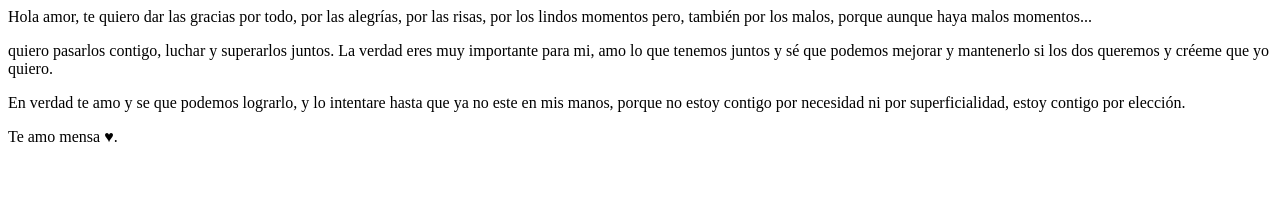
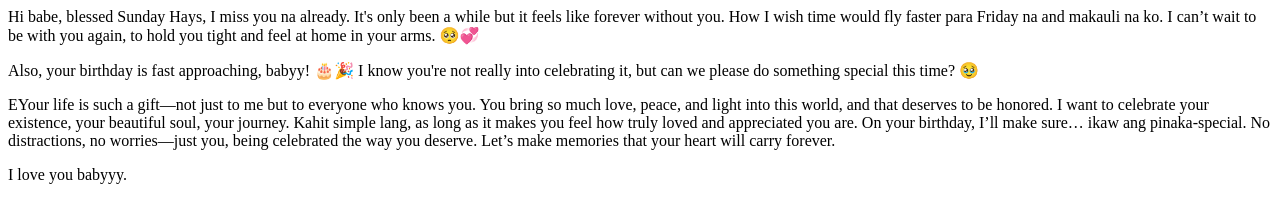
Before and after one commit to kentyyyyy/clynie, a plain HTML site: page index.html in a window 1280 px wide. Drawn offline with Linux system fonts and the light colour scheme.

Commit message:
Update index.html

```diff
--- a/index.html
+++ b/index.html
@@ -12,19 +12,23 @@
         <div class="note js-note">
           <div class="note__text">
             <p>
-              Hola amor, te quiero dar las gracias por todo, por las alegrías, por las risas, por los lindos momentos pero, también por los malos, porque aunque haya malos momentos...
+              Hi babe, blessed Sunday
+Hays, I miss you na already. It's only been a while but it feels like forever without you. How I wish time would fly faster para Friday na and makauli na ko. I can’t wait to be with you again, to hold you tight and feel at home in your arms. 🥺💞
             </p>
           </div>
         </div>
         <div class="note js-note">
           <div class="note__text">
-            <p>quiero pasarlos contigo, luchar y superarlos juntos. La verdad eres muy importante para mi, amo lo que tenemos juntos y sé que podemos mejorar y mantenerlo si los dos queremos y créeme que yo quiero.</p>
+            <p>Also, your birthday is fast approaching, babyy! 🎂🎉
+I know you're not really into celebrating it, but can we please do something special this time? 🥹</p>
           </div>
         </div>
         <div class="note js-note">
           <div class="note__text">
-            <p>En verdad te amo y se que podemos lograrlo, y lo intentare hasta que ya no este en mis manos, porque no estoy contigo por necesidad ni por superficialidad, estoy contigo por elección.</p>
-            <p>Te amo mensa &hearts;.</p>
+            <p>EYour life is such a gift—not just to me but to everyone who knows you. You bring so much love, peace, and light into this world, and that deserves to be honored. I want to celebrate your existence, your beautiful soul, your journey. Kahit simple lang, as long as it makes you feel how truly loved and appreciated you are.
+
+On your birthday, I’ll make sure… ikaw ang pinaka-special. No distractions, no worries—just you, being celebrated the way you deserve. Let’s make memories that your heart will carry forever. </p>
+            <p>I love you babyyy.</p>
           </div>
         </div>
       </div>
```
